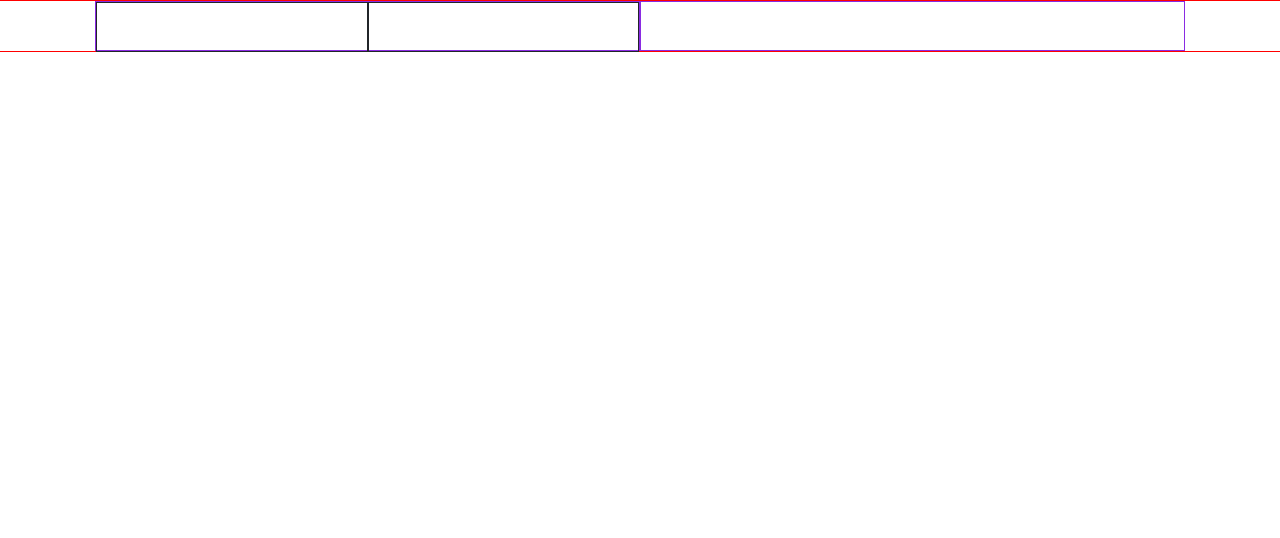
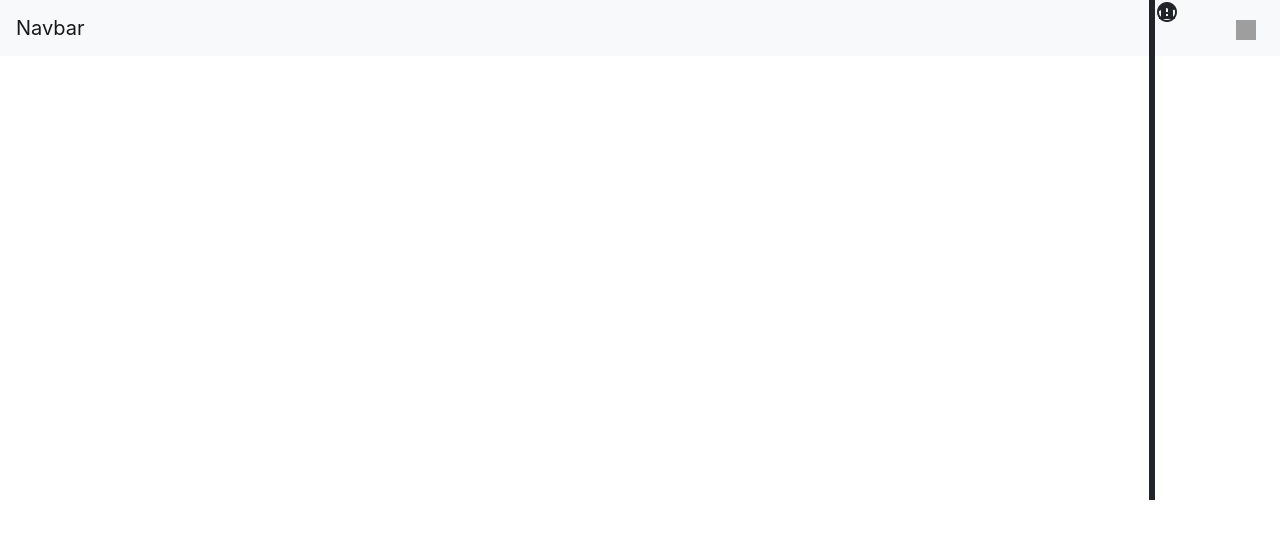
Before and after one commit to angeloLuna/cintarojabatch20, a plain HTML site: page Mig_Franco/bootstrap/index.html in a window 1280 px wide. Drawn offline with nearby package versions, Linux system fonts and the light colour scheme; grey boxes are pictures that could not be loaded.

Commit message:
practicando html y css

```diff
--- a/Mig_Franco/bootstrap/estilos.css
+++ b/Mig_Franco/bootstrap/estilos.css
@@ -11,3 +11,17 @@
   height: 50px;
   border: 1px solid;
 }
+
+.grid{
+  height: 20px;
+  width: 20px;
+}
+
+.material-icons {
+  border-left: 6px solid;
+  height: 500px;
+  position: absolute;
+  left: 90%;
+  margin-left: -3px;
+  top: 0;
+}
--- a/Mig_Franco/bootstrap/index.html
+++ b/Mig_Franco/bootstrap/index.html
@@ -5,21 +5,35 @@
   <title>Bootstrap</title>
   <link rel="stylesheet" href="https://stackpath.bootstrapcdn.com/bootstrap/4.1.1/css/bootstrap.min.css" integrity="sha384-WskhaSGFgHYWDcbwN70/dfYBj47jz9qbsMId/iRN3ewGhXQFZCSftd1LZCfmhktB" crossorigin="anonymous">
   <link rel= "stylesheet" href="estilos.css">
+  <link href="https://fonts.googleapis.com/icon?family=Material+Icons"
+      rel="stylesheet">
 </head>
 <body>
 
   <main>
-    <section class="contenedor row">
-      <div class="papa col-5 offset-1">
-        <div class= "row">
-            <div class="hijo col-6"></div>
-            <div class="hijo col-6"></div>
-        </div>
-      </div>
-      <div class="papa col-5">
+      <nav class="navbar navbar-expand-lg navbar-light bg-light">
+          <a class="navbar-brand" href="#">Navbar</a>
+          <button class="navbar-toggler" type="button" data-toggle="collapse" data-target="#navbarNav" aria-controls="navbarNav" aria-expanded="false" aria-label="Toggle navigation">
+            <span class="navbar-toggler-icon"></span>
+          </button>
+          <div class="collapse navbar-collapse justify-content-end" id="navbarNav">
+            <ul class="navbar-nav">
+              <li class="nav-item">
+                <a class="nav-link" href="https://www.google.com.mx/intl/es-419/options/"><IMG class="grid" src="https://www.shareicon.net/download/2015/12/10/685081_keyboard.svg"></IMG> </a>
+              </li>
+              <i class="material-icons">
+                notification_important
+              </i>
+              <i class="material-icons">
+                face
+              </i>
 
-      </div>
-    </section>
+            </ul>
+          </div>
+        </nav>
+
+
+
   </main>
 
 </body>
```
